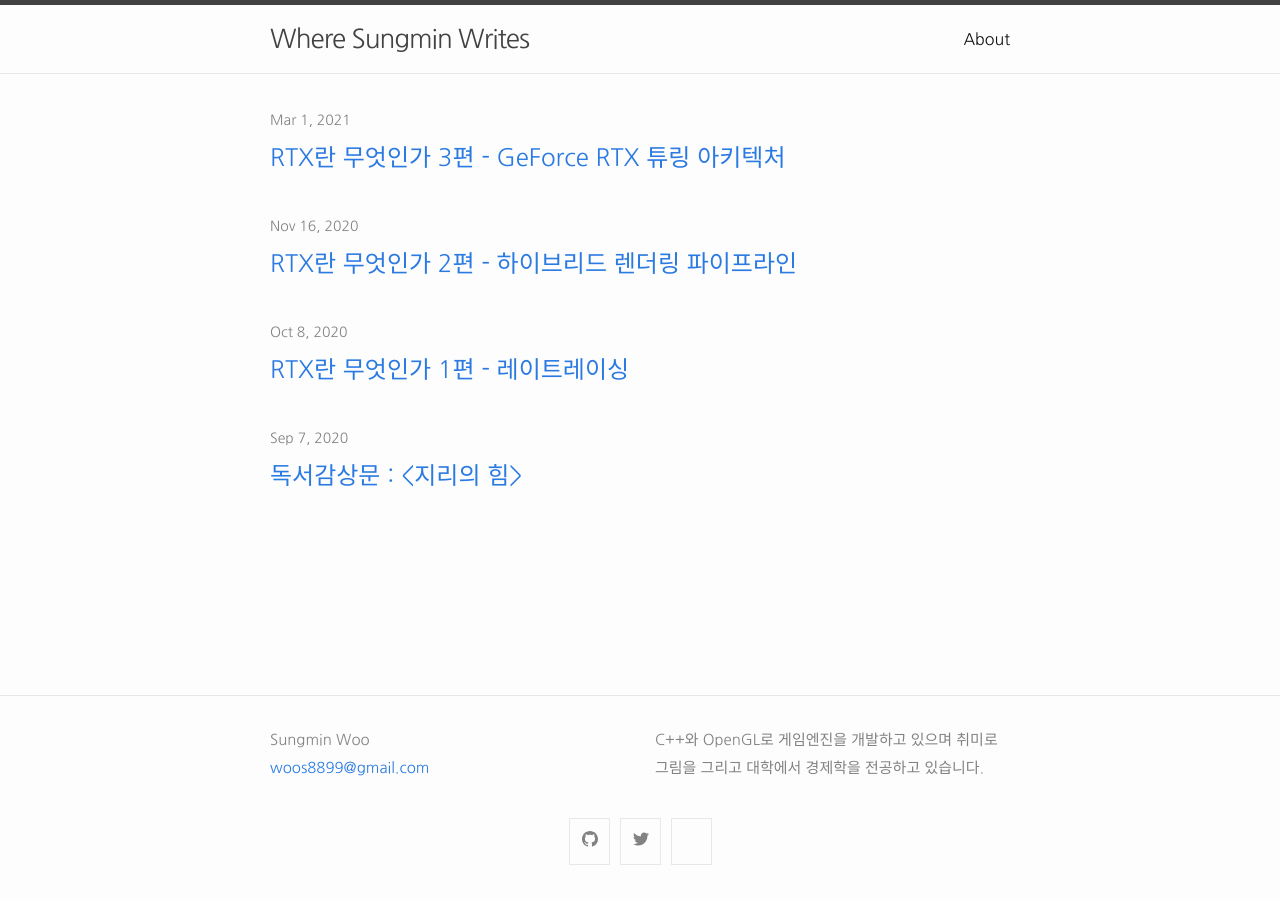
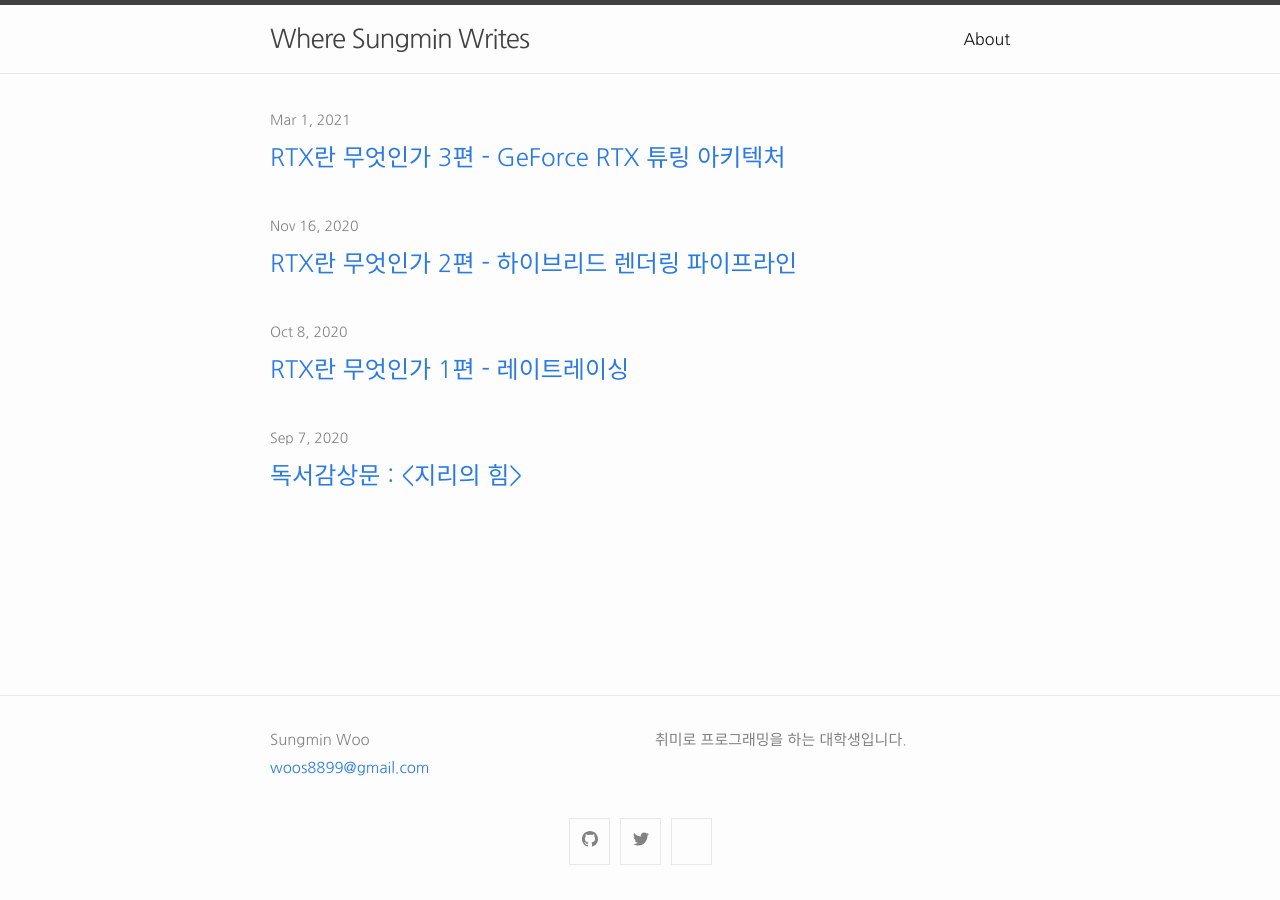
Before and after one commit to SausageTaste/SausageTaste.github.io, a Jekyll site: the page built from index.md, in a window 1280 px wide. Built offline with Jekyll 4.4.1, drawn with Linux system fonts in a browser that asks for light colours.

Commit message:
Edited site description

```diff
--- a/_config.yml
+++ b/_config.yml
@@ -2,7 +2,7 @@
 title: Where Sungmin Writes
 email: woos8899@gmail.com
 description: >- # this means to ignore newlines until "baseurl:"
-  C++와 OpenGL로 게임엔진을 개발하고 있으며 취미로 그림을 그리고 대학에서 경제학을 전공하고 있습니다.
+  취미로 프로그래밍을 하는 대학생입니다.
 baseurl: "" # the subpath of your site, e.g. /blog
 url: "" # the base hostname & protocol for your site, e.g. http://example.com
 
```
